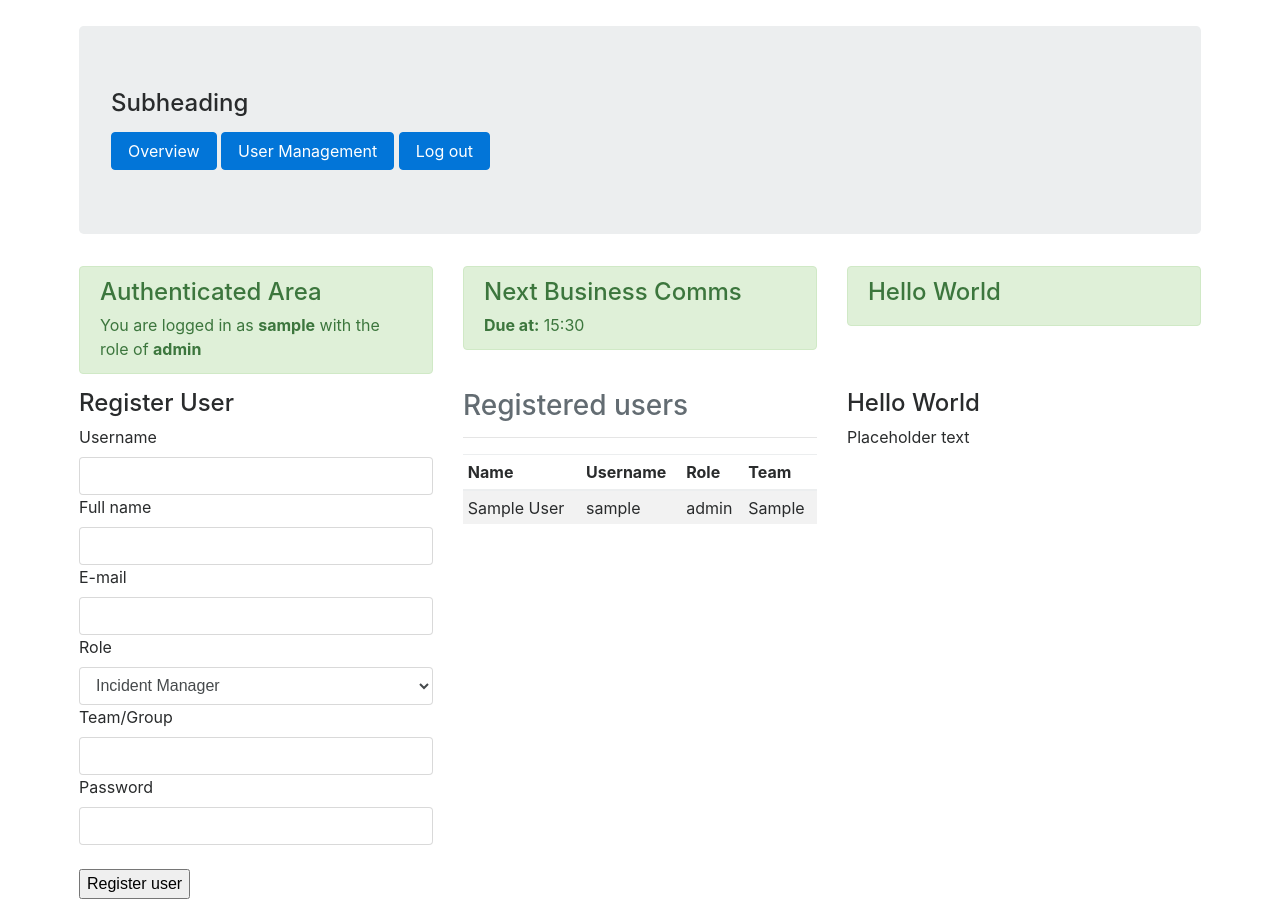
After one commit to silah/simaritan, a Flask app: page /usermanagement in a window 1280 px wide. The commit adds this page. Run offline with Flask 2, Linux system fonts and the light colour scheme; a user stored in the database is signed in; tables that the repository leaves empty hold one stand-in row (values such as "Sample post"); some libraries are stand-ins or nearby versions.

Commit message:
User registration added

```diff
--- a/simaritan/forms.py
+++ b/simaritan/forms.py
@@ -1,5 +1,5 @@
 from flask_wtf import FlaskForm
-from wtforms import StringField, PasswordField, BooleanField, SubmitField, TimeField, HiddenField
+from wtforms import StringField, PasswordField, BooleanField, SubmitField, TimeField, HiddenField, SelectField
 from wtforms.validators import DataRequired
 #from datetime import datetime
 from wtforms.widgets import TextArea
@@ -45,3 +45,13 @@ class IncidentStart(FlaskForm):
     description = StringField('Incident Description', widget=TextArea(), validators=[DataRequired()])
     inc_mgr = StringField('Incident Manager', validators=[DataRequired()])
     submit = SubmitField('Initiate incident')
+
+
+class UserReg(FlaskForm):
+    uname = StringField('Username', validators=[DataRequired()])
+    full_name = StringField('Full name', validators=[DataRequired()])
+    email = StringField('E-mail', validators=[DataRequired()])
+    role = SelectField('Role', choices=['Incident Manager', 'Stakeholder', 'Technical Teams'])
+    team = StringField('Team/Group', validators=[DataRequired()])
+    password = StringField('Password', validators=[DataRequired()])
+    submit = SubmitField('Register user')
--- a/simaritan/routes.py
+++ b/simaritan/routes.py
@@ -4,7 +4,7 @@ from werkzeug.urls import url_parse
 from simaritan import app, db
 from flask import render_template, flash, redirect, url_for, request
 from simaritan.forms import LoginForm, TaskAdditionForm, EventAdditionForm, PersonAdditionForm, ImpactStatementForm, \
-    IncidentStart
+    IncidentStart, UserReg
 from models import Incident, IncMem, ImpactStatement, Task, Event, User
 
 
@@ -51,6 +51,31 @@ def login():
 def logout():
     logout_user()
     return redirect(url_for('login'))
+
+
+@app.route('/usermanagement', methods=['GET', 'POST'])
+@login_required
+def userManagement():
+    users = User.query.all()
+    regf = UserReg()
+
+    if regf.validate_on_submit():
+        # Grab details from Form and create a User object
+        usr = User(username=regf.uname.data, name=regf.full_name.data, email=regf.email.data, role=regf.role.data,
+                   team=regf.team.data)
+        # Set users password
+        usr.set_password(regf.password.data)
+
+        #Add to DB
+        db.session.add(usr)
+        db.session.commit()
+
+        # Update the user list so showing the new user
+        users = User.query.all()
+
+        return render_template('userManagement.html', users=users, regf=regf)
+
+    return render_template('userManagement.html', users=users, regf=regf)
 
 
 @app.route('/overview', methods=['GET', 'POST'])
--- a/simaritan/templates/base.html
+++ b/simaritan/templates/base.html
@@ -27,9 +27,9 @@
                         <h4 class="mb-3">Subheading</h4>
                         <!-- If the viewer is an authenticated user, show the options -->
                         {% if current_user.is_authenticated %}
-                        <a class="btn btn-primary" href="" role="button">Call to action</a>
-                        <a class="btn btn-primary" href="" role="button">Call to action</a>
-                        <a class="btn btn-primary" href="" role="button">Call to action</a>
+                        <a class="btn btn-primary" href="{{ url_for('overview') }}" role="button">Overview</a>
+                        <a class="btn btn-primary" href="{{ url_for('userManagement') }}" role="button">User Management</a>
+                        <a class="btn btn-primary" href="{{ url_for('logout') }}" role="button">Log out</a>
                         {% endif %}
                     </div>
                 </header>
--- a/simaritan/templates/components/authenticated_header.html
+++ b/simaritan/templates/components/authenticated_header.html
@@ -1,8 +1,8 @@
 <div class="col-md-4">
 	<div class="alert alert-success alert-dismissable">
 		<h4>
-			Incident Start Form
-		</h4> blah blah
+			Authenticated Area
+		</h4> You are logged in as <strong>{{ current_user.username }}</strong> with the role of <strong>{{ current_user.role }}</strong>
 	</div>
 </div>
 <div class="col-md-4">
@@ -14,6 +14,7 @@
 </div>
 <div class="col-md-4">
 	<div class="alert alert-success alert-dismissable">
-        {% include 'components/authenticated_navbar.html' %}
+		<h4>Hello World</h4>
+
 	</div>
 </div>
--- a/simaritan/templates/forms/addImpact.html
+++ b/simaritan/templates/forms/addImpact.html
@@ -1,5 +1,5 @@
 <h4 class="text-left text-muted">
-Add Timeline Event
+Add Impact Statement
 </h4>
 <form class="form-signin" action="" method="post">
 	    {{ impactf.hidden_tag() }}
--- /dev/null
+++ b/simaritan/templates/forms/registerUserForm.html
@@ -0,0 +1,22 @@
+<h4>
+	Register User
+</h4>
+
+<form class="form-signin" action="" method="post">
+	    {{ regf.hidden_tag() }}
+		{{ regf.uname.label() }}
+		{{ regf.uname(class="form-control") }}
+		{{ regf.full_name.label() }}
+		{{ regf.full_name(class="form-control") }}
+		{{ regf.email.label() }}
+		{{ regf.email(class="form-control") }}
+		{{ regf.role.label() }}
+		{{ regf.role(class="form-control") }}
+		{{ regf.team.label() }}
+		{{ regf.team(class="form-control") }}
+		{{ regf.password.label() }}
+		{{ regf.password(class="form-control") }}
+
+	<br />
+		{{ regf.submit }}
+</form>
--- /dev/null
+++ b/simaritan/templates/userManagement.html
@@ -0,0 +1,63 @@
+{% extends "base.html" %}
+{% block body %}
+		<div class="row">
+			<div class="col-md-12">
+				<div class="row">
+					{% include "components/authenticated_header.html" %}
+				</div>
+				<div class="row">
+					<div class="col-md-4">
+						{% include "forms/registerUserForm.html" %}<!-- can use 'ignore missing with/without context -->
+					</div>
+					<div class="col-md-4">
+						<h3 class="text-left text-muted">
+							Registered users
+						</h3>
+						<hr />
+							<table class="table table-striped table-hover table-sm">
+								<thead>
+									<tr>
+										<th>
+											Name
+										</th>
+										<th>
+											Username
+										</th>
+										<th>
+											Role
+										</th>
+										<th>
+											Team
+										</th>
+									</tr>
+								</thead>
+								<tbody>
+									{% for user in users %}
+									<tr class="table">
+										<td>
+											{{ user.name }}
+										</td>
+										<td>
+											{{ user.username }}
+										</td>
+										<td>
+											{{ user.role }}
+										</td>
+										<td>
+											{{ user.team }}
+										</td>
+									</tr>
+									{% endfor %}
+								</tbody>
+							</table>
+
+					</div>
+					<div class="col-md-4">
+						<h4>Hello World</h4>
+							<p>Placeholder text</p>
+					</div>
+				</div>
+			</div>
+		</div>
+	</div>
+{% endblock %}
```
Also changed, not shown: app.db.
